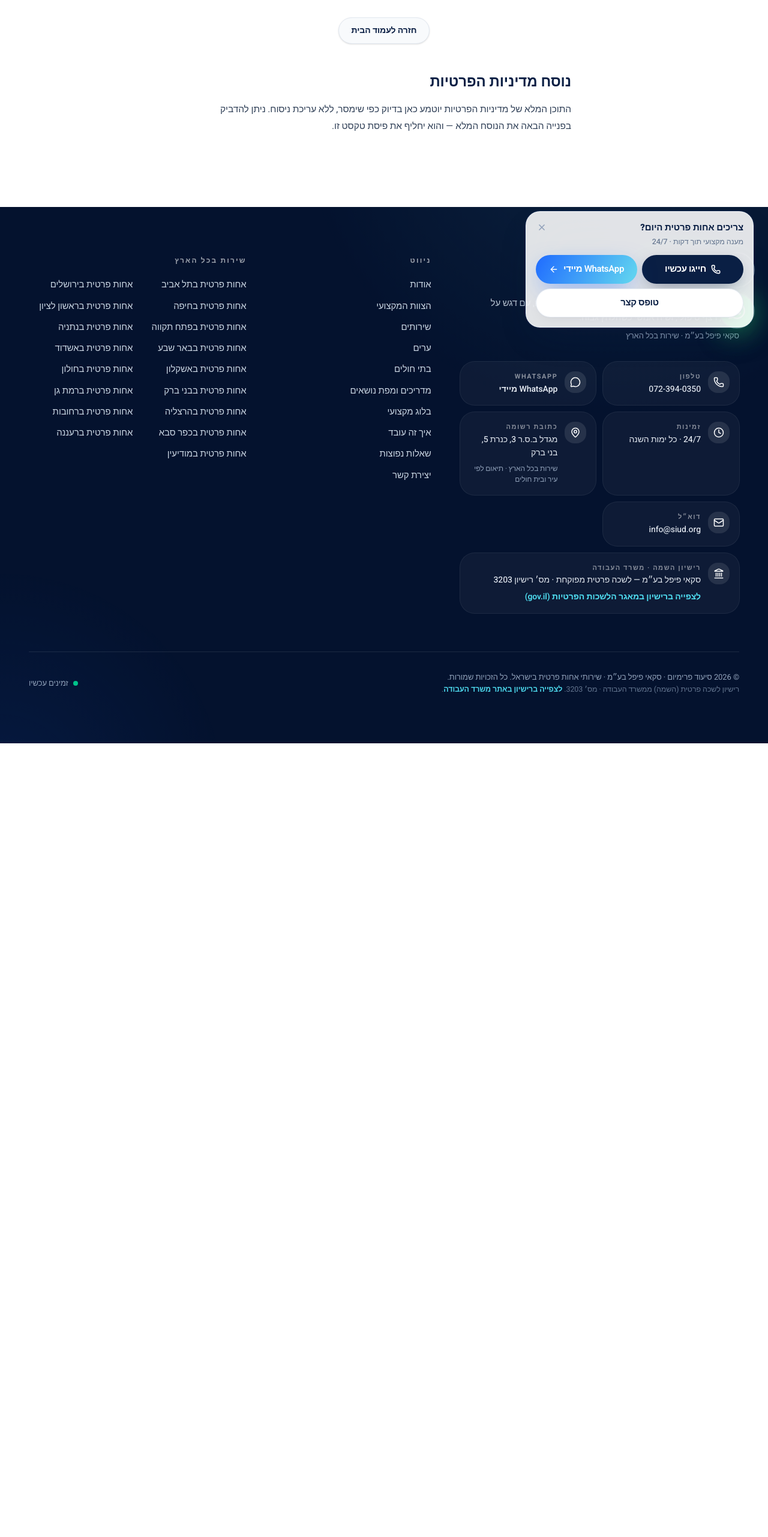
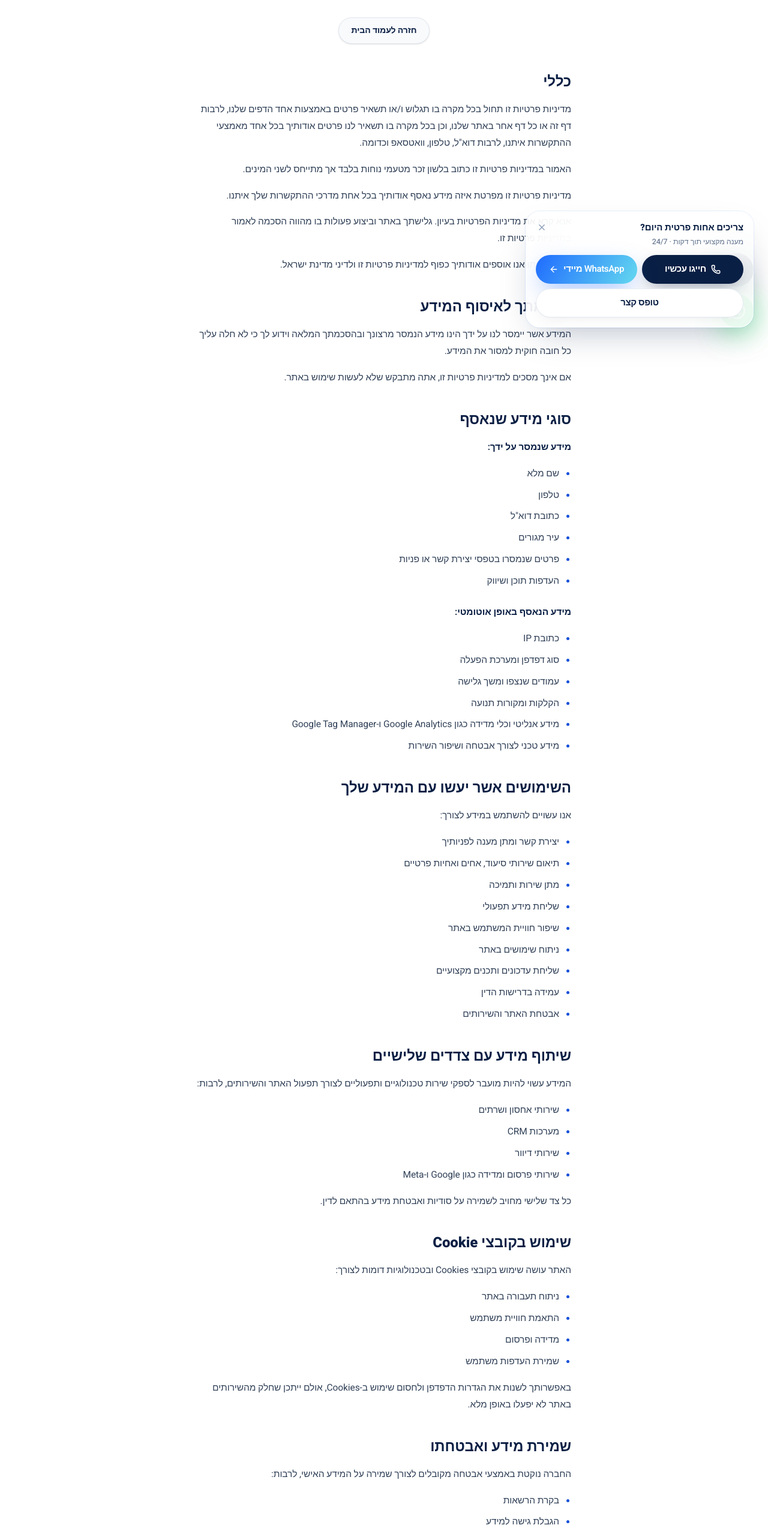
Before and after one commit to yanivlambaz/siuditnew, a Next.js app: page /privacy-policy in a window 1280 px wide. Shown: the part 234-2796 px from the top of the page at 60% size. Before the commit the page ends 1473 px from the top, so only its background shows below. Built offline with nearby package versions, Linux system fonts and the light colour scheme; no server answers.

Commit message:
update website

```diff
--- a/app/privacy-policy/page.jsx
+++ b/app/privacy-policy/page.jsx
@@ -27,6 +27,8 @@ export const metadata = {
 export default function PrivacyPolicyPage() {
   const whatsappHref = publicWhatsappHref();
 
+  const listMuted = "ms-5 list-disc space-y-2 marker:text-[#1851d8]";
+
   return (
     <div className="relative min-h-screen overflow-x-clip bg-white">
       <SiteHeader />
@@ -52,13 +54,163 @@ export default function PrivacyPolicyPage() {
             </header>
 
             <div className="space-y-10 text-[15px] leading-[1.85] text-slate-700 sm:text-[15.5px] sm:leading-[1.8]">
-              <section aria-labelledby="privacy-placeholder-heading">
-                <h2 id="privacy-placeholder-heading" className="mb-4 text-xl font-extrabold text-[#0a1f44] sm:text-2xl">
-                  נוסח מדיניות הפרטיות
+              <section aria-labelledby="s-kelali">
+                <h2 id="s-kelali" className="mb-4 text-xl font-extrabold text-[#0a1f44] sm:text-2xl">
+                  כללי
                 </h2>
                 <p>
-                  התוכן המלא של מדיניות הפרטיות יוטמע כאן בדיוק כפי שימסר, ללא עריכת ניסוח. ניתן להדביק בפנייה הבאה
-                  את הנוסח המלא — והוא יחליף את פיסת טקסט זו.
+                  מדיניות פרטיות זו תחול בכל מקרה בו תגלוש ו/או תשאיר פרטים באמצעות אחד הדפים שלנו, לרבות דף זה או כל דף אחר באתר שלנו, וכן בכל מקרה בו תשאיר לנו פרטים אודותיך בכל אחד מאמצעי ההתקשרות איתנו, לרבות דוא&quot;ל, טלפון, וואטסאפ וכדומה.
+                </p>
+                <p className="mt-4">
+                  האמור במדיניות פרטיות זו כתוב בלשון זכר מטעמי נוחות בלבד אך מתייחס לשני המינים.
+                </p>
+                <p className="mt-4">מדיניות פרטיות זו מפרטת איזה מידע נאסף אודותיך בכל אחת מדרכי ההתקשרות שלך איתנו.</p>
+                <p className="mt-4">
+                  אנא קרא את מדיניות הפרטיות בעיון. גלישתך באתר וביצוע פעולות בו מהווה הסכמה לאמור במדיניות פרטיות זו.
+                </p>
+                <p className="mt-4">המידע אותו אנו אוספים אודותיך כפוף למדיניות פרטיות זו ולדיני מדינת ישראל.</p>
+              </section>
+
+              <section aria-labelledby="s-consent">
+                <h2 id="s-consent" className="mb-4 text-xl font-extrabold text-[#0a1f44] sm:text-2xl">
+                  הסכמתך לאיסוף המידע
+                </h2>
+                <p>
+                  המידע אשר יימסר לנו על ידך הינו מידע הנמסר מרצונך ובהסכמתך המלאה וידוע לך כי לא חלה עליך כל חובה חוקית למסור את המידע.
+                </p>
+                <p className="mt-4">אם אינך מסכים למדיניות פרטיות זו, אתה מתבקש שלא לעשות שימוש באתר.</p>
+              </section>
+
+              <section aria-labelledby="s-types">
+                <h2 id="s-types" className="mb-4 text-xl font-extrabold text-[#0a1f44] sm:text-2xl">
+                  סוגי מידע שנאסף
+                </h2>
+                <p className="font-semibold text-[#0a1f44]">מידע שנמסר על ידך:</p>
+                <ul className={`${listMuted} mt-4`}>
+                  <li>שם מלא</li>
+                  <li>טלפון</li>
+                  <li>כתובת דוא&quot;ל</li>
+                  <li>עיר מגורים</li>
+                  <li>פרטים שנמסרו בטפסי יצירת קשר או פניות</li>
+                  <li>העדפות תוכן ושיווק</li>
+                </ul>
+                <p className="mt-6 font-semibold text-[#0a1f44]">מידע הנאסף באופן אוטומטי:</p>
+                <ul className={`${listMuted} mt-4`}>
+                  <li>כתובת IP</li>
+                  <li>סוג דפדפן ומערכת הפעלה</li>
+                  <li>עמודים שנצפו ומשך גלישה</li>
+                  <li>הקלקות ומקורות תנועה</li>
+                  <li>מידע אנליטי וכלי מדידה כגון Google Analytics ו-Google Tag Manager</li>
+                  <li>מידע טכני לצורך אבטחה ושיפור השירות</li>
+                </ul>
+              </section>
+
+              <section aria-labelledby="s-uses">
+                <h2 id="s-uses" className="mb-4 text-xl font-extrabold text-[#0a1f44] sm:text-2xl">
+                  השימושים אשר יעשו עם המידע שלך
+                </h2>
+                <p className="mb-4">אנו עשויים להשתמש במידע לצורך:</p>
+                <ul className={listMuted}>
+                  <li>יצירת קשר ומתן מענה לפניותיך</li>
+                  <li>תיאום שירותי סיעוד, אחים ואחיות פרטיים</li>
+                  <li>מתן שירות ותמיכה</li>
+                  <li>שליחת מידע תפעולי</li>
+                  <li>שיפור חוויית המשתמש באתר</li>
+                  <li>ניתוח שימושים באתר</li>
+                  <li>שליחת עדכונים ותכנים מקצועיים</li>
+                  <li>עמידה בדרישות הדין</li>
+                  <li>אבטחת האתר והשירותים</li>
+                </ul>
+              </section>
+
+              <section aria-labelledby="s-third">
+                <h2 id="s-third" className="mb-4 text-xl font-extrabold text-[#0a1f44] sm:text-2xl">
+                  שיתוף מידע עם צדדים שלישיים
+                </h2>
+                <p className="mb-4">
+                  המידע עשוי להיות מועבר לספקי שירות טכנולוגיים ותפעוליים לצורך תפעול האתר והשירותים, לרבות:
+                </p>
+                <ul className={listMuted}>
+                  <li>שירותי אחסון ושרתים</li>
+                  <li>מערכות CRM</li>
+                  <li>שירותי דיוור</li>
+                  <li>שירותי פרסום ומדידה כגון Google ו-Meta</li>
+                </ul>
+                <p className="mt-4">כל צד שלישי מחויב לשמירה על סודיות ואבטחת מידע בהתאם לדין.</p>
+              </section>
+
+              <section aria-labelledby="s-cookies">
+                <h2 id="s-cookies" className="mb-4 text-xl font-extrabold text-[#0a1f44] sm:text-2xl">
+                  שימוש בקובצי Cookie
+                </h2>
+                <p className="mb-4">האתר עושה שימוש בקובצי Cookies ובטכנולוגיות דומות לצורך:</p>
+                <ul className={listMuted}>
+                  <li>ניתוח תעבורה באתר</li>
+                  <li>התאמת חוויית משתמש</li>
+                  <li>מדידה ופרסום</li>
+                  <li>שמירת העדפות משתמש</li>
+                </ul>
+                <p className="mt-4">
+                  באפשרותך לשנות את הגדרות הדפדפן ולחסום שימוש ב-Cookies, אולם ייתכן שחלק מהשירותים באתר לא יפעלו באופן מלא.
+                </p>
+              </section>
+
+              <section aria-labelledby="s-security">
+                <h2 id="s-security" className="mb-4 text-xl font-extrabold text-[#0a1f44] sm:text-2xl">
+                  שמירת מידע ואבטחתו
+                </h2>
+                <p className="mb-4">החברה נוקטת באמצעי אבטחה מקובלים לצורך שמירה על המידע האישי, לרבות:</p>
+                <ul className={listMuted}>
+                  <li>בקרת הרשאות</li>
+                  <li>הגבלת גישה למידע</li>
+                  <li>אמצעי אבטחה טכנולוגיים</li>
+                  <li>ניטור ותיעוד גישה</li>
+                </ul>
+                <p className="mt-4">עם זאת, אין באפשרותנו להבטיח הגנה מוחלטת מפני חדירות או גישה בלתי מורשית.</p>
+              </section>
+
+              <section aria-labelledby="s-rights">
+                <h2 id="s-rights" className="mb-4 text-xl font-extrabold text-[#0a1f44] sm:text-2xl">
+                  זכויותיך לפי החוק
+                </h2>
+                <p className="mb-4">הנך זכאי:</p>
+                <ul className={listMuted}>
+                  <li>לעיין במידע אודותיך</li>
+                  <li>לבקש תיקון מידע</li>
+                  <li>לבקש מחיקת מידע בכפוף לדין</li>
+                  <li>להתנגד לשימוש במידע לצרכי שיווק</li>
+                </ul>
+                <p className="mt-4">
+                  לצורך מימוש זכויותיך ניתן לפנות אלינו בפרטי ההתקשרות המופיעים מטה.
+                </p>
+              </section>
+
+              <section aria-labelledby="s-contact-us">
+                <h2 id="s-contact-us" className="mb-4 text-xl font-extrabold text-[#0a1f44] sm:text-2xl">
+                  יצירת קשר
+                </h2>
+                <p className="mb-4">בכל שאלה או בקשה בנושא פרטיות ניתן לפנות אלינו:</p>
+                <p>טלפון: 073-850-0503</p>
+                <p className="mt-2">דוא&quot;ל: info@siudit.co.il</p>
+                <p className="mt-2">כתובת: מצדה 9, בני ברק</p>
+              </section>
+
+              <section aria-labelledby="s-validity">
+                <h2 id="s-validity" className="mb-4 text-xl font-extrabold text-[#0a1f44] sm:text-2xl">
+                  תוקף מדיניות הפרטיות
+                </h2>
+                <p>
+                  מדיניות פרטיות זו תקפה ממועד פרסומה באתר. אנו רשאים לעדכן את המדיניות מעת לעת בהתאם לצורך ולדרישות הדין.
+                </p>
+              </section>
+
+              <section aria-labelledby="s-notice">
+                <h2 id="s-notice" className="mb-4 text-xl font-extrabold text-[#0a1f44] sm:text-2xl">
+                  שימו לב
+                </h2>
+                <p>החברה פועלת כחוק ובעלת רישיון השמה ממשרד העבודה.</p>
+                <p className="mt-4">
+                  האתר והשירותים מיועדים לנשים וגברים כאחד, וכל שימוש בלשון זכר או נקבה נעשה מטעמי נוחות בלבד.
                 </p>
               </section>
             </div>
```
